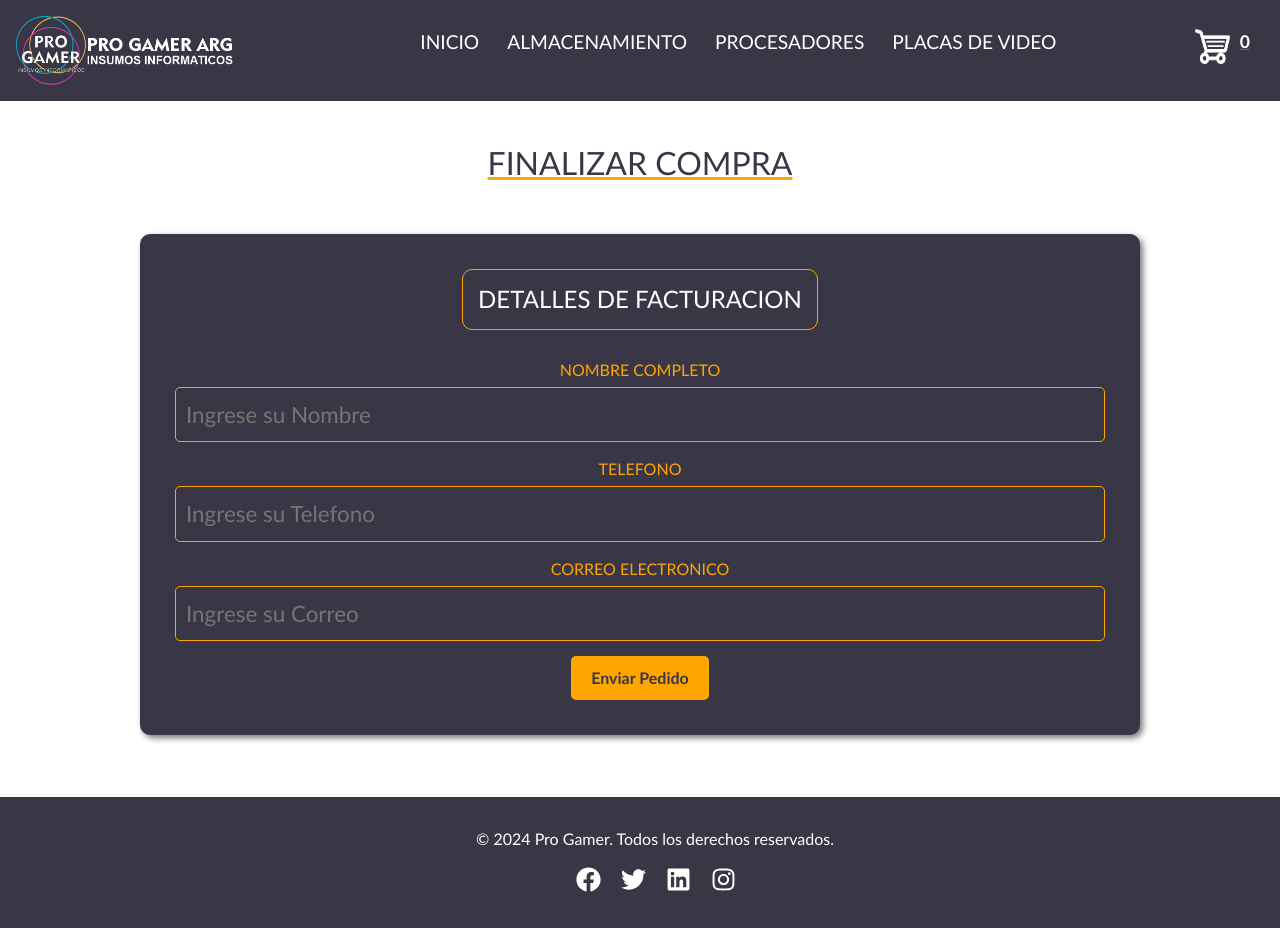
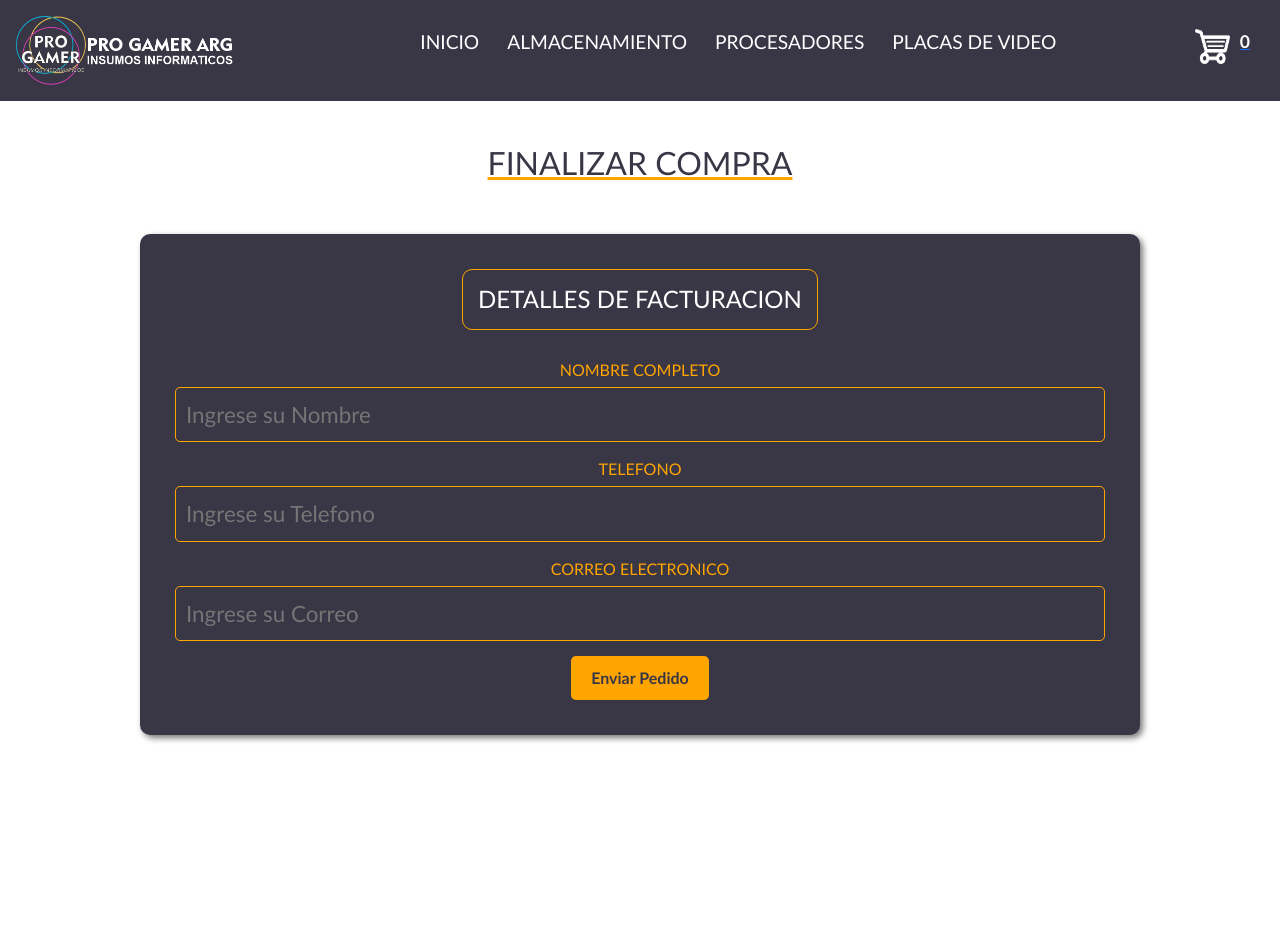
Before and after one commit to PixelarStudio/Cursada-ReactJS-CRUIZ, a React (Vite) app: page /checkout in a window 1280 px wide. After the commit the page ends 800 px from the top, so only its background shows below. Built offline with nearby package versions, Linux system fonts and the light colour scheme.

Commit message:
Preparando Proyecto Final, Se dio estilos al Checkout, Carrito, Formulario de finalizar compra, se incorporaron imagenes webp, se vinculo y modifico el firebase, se mejoro el tamaño de fuente, funciona todo OK

```diff
--- a/src/App.jsx
+++ b/src/App.jsx
@@ -4,7 +4,6 @@ import ItemDetailContainer from "./componentes/ItemDetailContainer/ItemDetailCon
 import { BrowserRouter, Routes, Route, Navigate } from "react-router-dom";
 import { CartProvider } from "./componentes/CartContext/CartContext";
 import Carrito from "./componentes/Carrito/Carrito";
-import Footer from './componentes/Footer/Footer'; // Asegúrate de que la ruta sea correcta
 import Checkout from "./componentes/Checkout/Checkout";
 
 import "./App.scss";
@@ -26,7 +25,6 @@ function App() {
           <Route path="*" element={<Navigate to="/" />} />
           </Routes>
       </CartProvider>
-      <Footer />
     </BrowserRouter>
   );
 }
--- a/src/componentes/Carrito/Carrito.jsx
+++ b/src/componentes/Carrito/Carrito.jsx
@@ -21,7 +21,7 @@ const Carrito = () => {
   }
 
   return (
-    <section id="carritocontainer">
+    <section id="carritocontainer" >
       <table className="carrito-table">
         <thead>
           <tr>
--- a/src/componentes/Carrito/Carrito.scss
+++ b/src/componentes/Carrito/Carrito.scss
@@ -1,3 +1,4 @@
+
 #carritocontainer {
     padding: 10px;
     background-color: #393646;
@@ -10,7 +11,7 @@
     justify-content: center;
     margin: 100px 200px;
     font-size: 1.05em;
-    padding: 50px;
+    padding: 20px;
 
 
 }
@@ -87,7 +88,6 @@ background-color: transparent;
     font-weight: bold;
     padding: .6em;
     text-align: center;
-    border: 1px solid #ffa500;
 }
 
 .carritovacio {
--- a/src/componentes/Checkout/Checkout.jsx
+++ b/src/componentes/Checkout/Checkout.jsx
@@ -43,7 +43,7 @@ const Checkout = () => {
       {idOrden ? (
         <section className="orden-fin">
           <article className="genera-orden">
-            <h2>SU PEDIDO FUE INGRESADO CON EXITO</h2>
+            <h3>SU PEDIDO FUE INGRESADO CON EXITO</h3>
           </article>
 
           <article className="ident-pedido">
@@ -54,13 +54,13 @@ const Checkout = () => {
             </article>
 
             <article className="genera-orden">
-              <h2>MUCHAS GRACIAS POR SU COMPRA 🛒</h2>
+              <h4>MUCHAS GRACIAS POR SU COMPRA 🛒</h4>
             </article>
           </article>
 
           <Link to="/">
             <button className="buttons-fin">
-              <h4>VOLVER AL INICIO</h4>
+              <h5>VOLVER AL INICIO</h5>
             </button>
           </Link>
         </section>
--- a/src/componentes/Footer/Footer.jsx
+++ /dev/null
@@ -1,32 +0,0 @@
-import { FaFacebook, FaTwitter, FaInstagram, FaLinkedin } from "react-icons/fa";
-import "./Footer.scss";
-
-const Footer = () => {
-  return (
-    <footer className="footer">
-      <section className="footer-content">
-        <article className="social-media">
-          <ul>
-            <li className="esp-li">
-              <FaFacebook size={25} />
-            </li>
-            <li className="esp-li">
-              <FaTwitter  size={25}/>
-            </li>
-            <li className="esp-li">
-              <FaLinkedin size={25} />
-            </li>
-            <li className="esp-li">
-              <FaInstagram  size={25}/>
-            </li>
-          </ul>
-        </article>
-        <article className="footer-info">
-          <p>© 2024 Pro Gamer. Todos los derechos reservados.</p>
-        </article>
-      </section>
-    </footer>
-  );
-};
-
-export default Footer;
--- a/src/componentes/Footer/Footer.scss
+++ /dev/null
@@ -1,28 +0,0 @@
-/* Footer.css */
-.footer {
-    background-color: #393646;
-    color: white;
-    text-align: center;
-    padding: 20px 0;
-    width: auto;
-    height: 100%;
-}
-
-.footer-content {
-    display: flex;
-    justify-content: space-around;
-    align-items: center;
-    flex-direction: column-reverse;
-    margin-bottom: auto;
-}
-
-.footer-info {
-    margin-top: 10px;
-    margin-left: 30px;
-}
-
-.esp-li {
-    display: flex;
-    flex-direction: row;
-    margin: 0 10px 0 10px;
-}
--- a/src/componentes/ItemCount/ItemCount.jsx
+++ b/src/componentes/ItemCount/ItemCount.jsx
@@ -1,4 +1,4 @@
-/* eslint-disable react/prop-types */
+
 import { useState } from "react";
 
 import "./ItemCount.scss";
```
